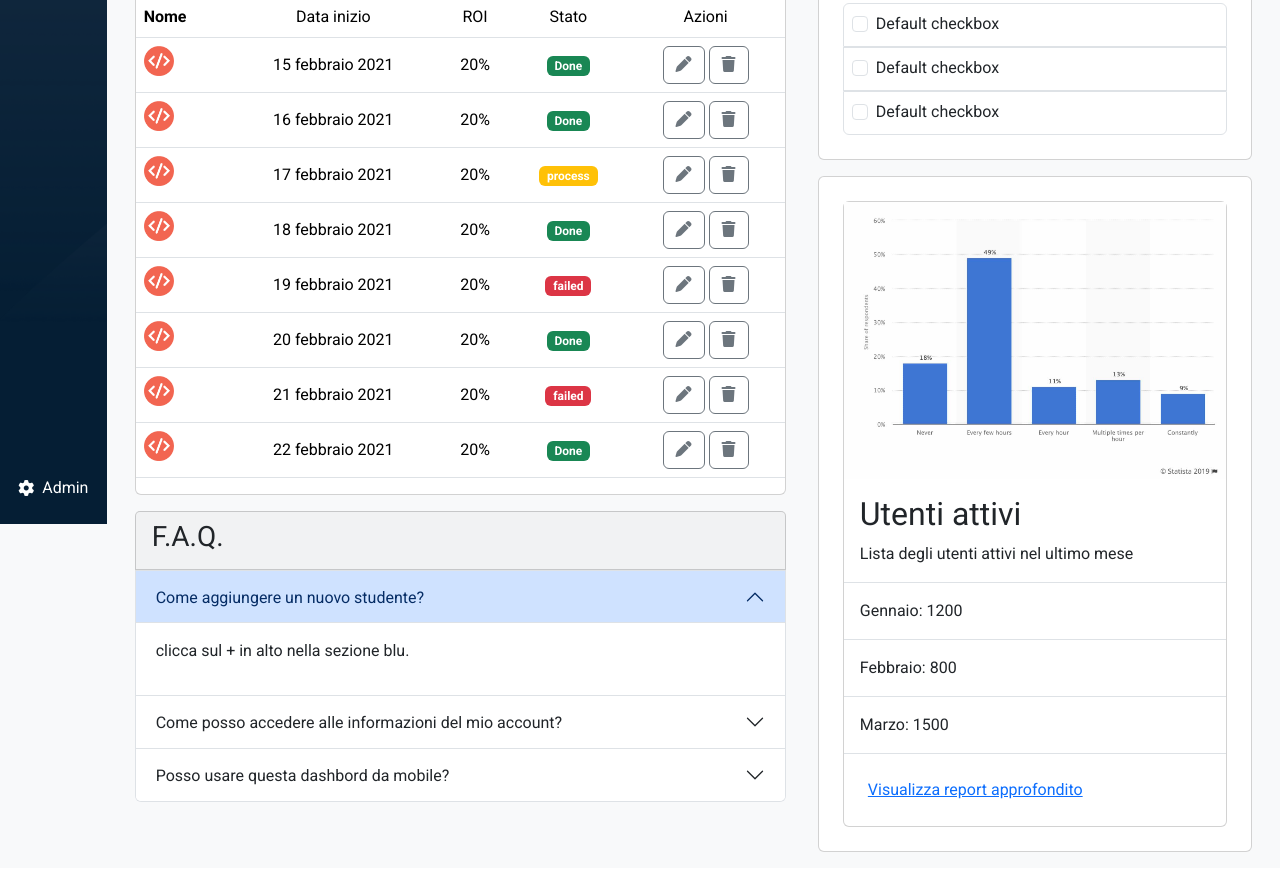
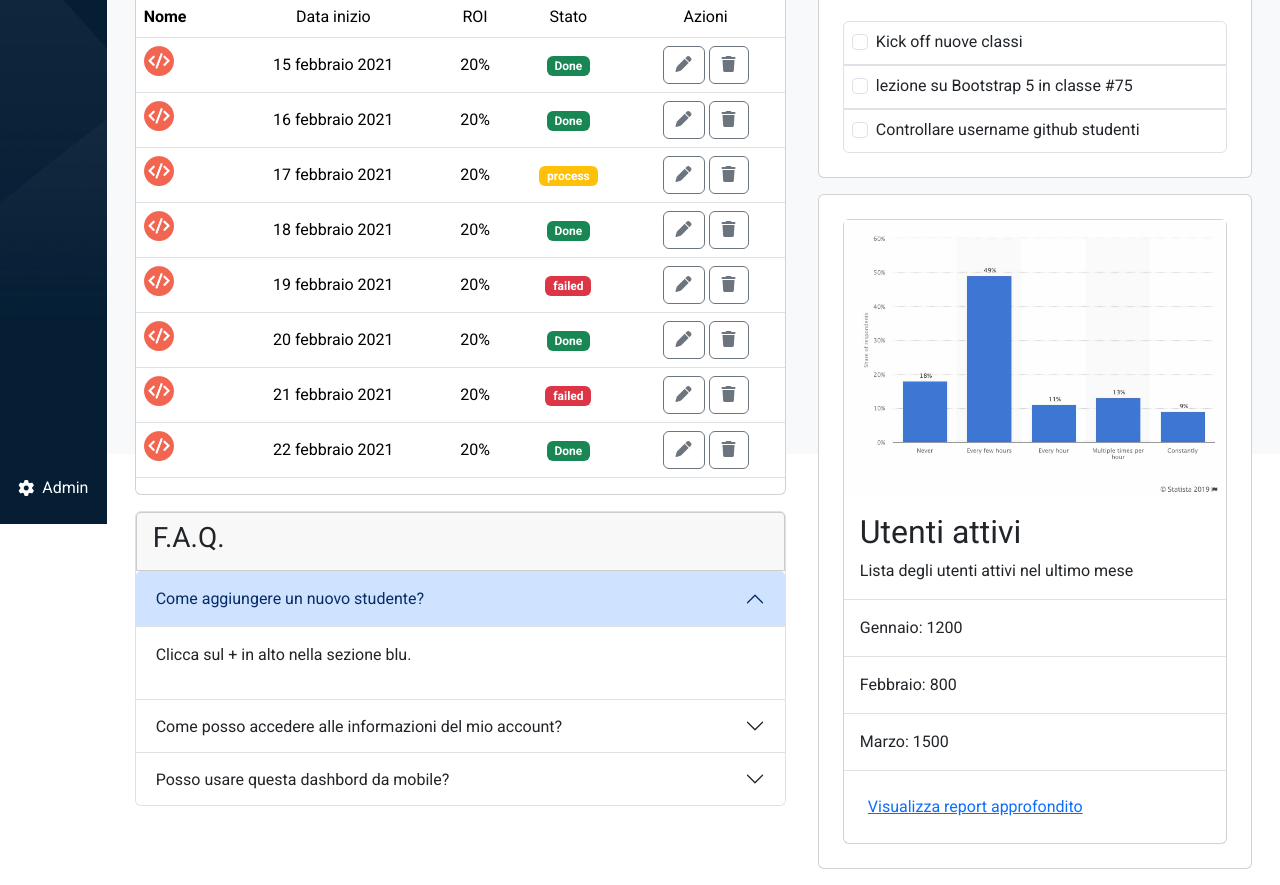
Before and after one commit to RiccardoImperato/html-css-bootstrap-dashboard, a plain HTML site: page index.html in a window 1280 px wide. Shown: the part 276-1161 px from the top of the page. Drawn offline with nearby package versions, Linux system fonts and the light colour scheme.

Commit message:
fix: accordion e file css

```diff
--- a/css/_partials/typo.css
+++ /dev/null
@@ -1,7 +0,0 @@
-/* Typo */
-
-body {
-    font-family: 'Roboto', sans-serif;
-}
-
-/*/ Typo */
--- a/css/style.css
+++ b/css/style.css
@@ -1,8 +1,15 @@
-/* Import */
+/* Common */
 
-@import url(../css/_partials/typo.css);
+body {
+    height: 100vh;
+    font-family: 'Roboto', sans-serif;
+}
 
-/*/ Import */
+main {
+    height: calc(100vh - 4.375rem);
+}
+
+/* Common */
 
 /* Header */
 
@@ -11,7 +18,7 @@ header {
 }
 
 #topbar img {
-    width: 2.5rem;
+    width: 3.125rem;
 }
 
 #topbar img:last-child {
@@ -31,7 +38,13 @@ header {
     background-color: #051e34;
     background-image: url(../img/sidebar-bg.png);
     background-size: cover;
+    background-position: center;
     padding-top: 5.375rem;
+}
+
+#logo,
+#i-menu {
+    min-width: 4.375rem;
 }
 
 .stats img {
@@ -45,7 +58,6 @@ header {
 #offcanvas {
     width: 100%;
 }
-
 
 .table img {
     height: 1.875rem;
@@ -62,12 +74,10 @@ td {
     display: none;
 }
 
-
 /*/ Main */
 
 
 /* Media Queries */
-
 
 @media screen and (min-width:576px) {
 
@@ -77,7 +87,6 @@ td {
     }
 
 }
-
 
 @media screen and (min-width:992px) {
 
@@ -93,7 +102,6 @@ td {
         width: 40%;
     }
 
-
 }
 
 /*/ Media Queries */
--- a/index.html
+++ b/index.html
@@ -25,12 +25,12 @@
     <header class="container-fluid fixed-top bg-white py-3" id="topbar">
         <div class="row align-items-center justify-content-between gx-4">
             <!-- Logos -->
-            <div class="col-1">
+            <div class="col-1" id="logo">
                 <img src="./img/mobile-logo.png" alt="Logo-small" class="d-block d-lg-none">
                 <img src="./img/logo.svg" alt="Logo" class="d-none d-lg-block">
             </div>
             <!-- /Logos -->
-            <!-- Form -->
+            <!-- Searchbar -->
             <div class="col">
                 <div class="input-group">
                     <button class="input-group-text" id="inputGroup-sizing-default">
@@ -40,9 +40,9 @@
                         aria-label="Sizing example input" aria-describedby="inputGroup-sizing-default">
                 </div>
             </div>
-            <!-- /Form -->
+            <!-- /Searchbar -->
             <!-- Top Menu -->
-            <div class="col-1">
+            <div class="col-1" id="i-menu">
                 <div class="d-flex justify-content-around">
                     <i class="fa-solid fa-list-ul d-none d-lg-block text-dark"></i>
                     <i class="fa-solid fa-circle-question d-none d-lg-block text-dark"></i>
@@ -169,10 +169,12 @@
                                                 <span class="badge text-bg-success">Done</span>
                                             </td>
                                             <td class="border-top">
-                                                <button type="button" class="btn btn-outline-secondary"><i
-                                                        class="fa-solid fa-pen"></i></button>
-                                                <button type="button" class="btn btn-outline-secondary"><i
-                                                        class="fa-solid fa-trash"></i></button>
+                                                <button type="button" class="btn btn-outline-secondary">
+                                                    <i class="fa-solid fa-pen"></i>
+                                                </button>
+                                                <button type="button" class="btn btn-outline-secondary">
+                                                    <i class="fa-solid fa-trash"></i>
+                                                </button>
                                             </td>
                                         </tr>
                                         <tr>
@@ -185,10 +187,12 @@
                                                 <span class="badge text-bg-success">Done</span>
                                             </td>
                                             <td class="border-top">
-                                                <button type="button" class="btn btn-outline-secondary"><i
-                                                        class="fa-solid fa-pen"></i></button>
-                                                <button type="button" class="btn btn-outline-secondary"><i
-                                                        class="fa-solid fa-trash"></i></button>
+                                                <button type="button" class="btn btn-outline-secondary">
+                                                    <i class="fa-solid fa-pen"></i>
+                                                </button>
+                                                <button type="button" class="btn btn-outline-secondary">
+                                                    <i class="fa-solid fa-trash"></i>
+                                                </button>
                                             </td>
                                         </tr>
                                         <tr>
@@ -201,10 +205,12 @@
                                                 <span class="badge text-bg-warning text-white">process</span>
                                             </td>
                                             <td class="border-top">
-                                                <button type="button" class="btn btn-outline-secondary"><i
-                                                        class="fa-solid fa-pen"></i></button>
-                                                <button type="button" class="btn btn-outline-secondary"><i
-                                                        class="fa-solid fa-trash"></i></button>
+                                                <button type="button" class="btn btn-outline-secondary">
+                                                    <i class="fa-solid fa-pen"></i>
+                                                </button>
+                                                <button type="button" class="btn btn-outline-secondary">
+                                                    <i class="fa-solid fa-trash"></i>
+                                                </button>
                                             </td>
                                         </tr>
                                         <tr>
@@ -217,10 +223,12 @@
                                                 <span class="badge text-bg-success">Done</span>
                                             </td>
                                             <td class="border-top">
-                                                <button type="button" class="btn btn-outline-secondary"><i
-                                                        class="fa-solid fa-pen"></i></button>
-                                                <button type="button" class="btn btn-outline-secondary"><i
-                                                        class="fa-solid fa-trash"></i></button>
+                                                <button type="button" class="btn btn-outline-secondary">
+                                                    <i class="fa-solid fa-pen"></i>
+                                                </button>
+                                                <button type="button" class="btn btn-outline-secondary">
+                                                    <i class="fa-solid fa-trash"></i>
+                                                </button>
                                             </td>
                                         </tr>
                                         <tr>
@@ -233,10 +241,12 @@
                                                 <span class="badge text-bg-danger">failed</span>
                                             </td>
                                             <td class="border-top">
-                                                <button type="button" class="btn btn-outline-secondary"><i
-                                                        class="fa-solid fa-pen"></i></button>
-                                                <button type="button" class="btn btn-outline-secondary"><i
-                                                        class="fa-solid fa-trash"></i></button>
+                                                <button type="button" class="btn btn-outline-secondary">
+                                                    <i class="fa-solid fa-pen"></i>
+                                                </button>
+                                                <button type="button" class="btn btn-outline-secondary">
+                                                    <i class="fa-solid fa-trash"></i>
+                                                </button>
                                             </td>
                                         </tr>
                                         <tr>
@@ -249,10 +259,12 @@
                                                 <span class="badge text-bg-success">Done</span>
                                             </td>
                                             <td class="border-top">
-                                                <button type="button" class="btn btn-outline-secondary"><i
-                                                        class="fa-solid fa-pen"></i></button>
-                                                <button type="button" class="btn btn-outline-secondary"><i
-                                                        class="fa-solid fa-trash"></i></button>
+                                                <button type="button" class="btn btn-outline-secondary">
+                                                    <i class="fa-solid fa-pen"></i>
+                                                </button>
+                                                <button type="button" class="btn btn-outline-secondary">
+                                                    <i class="fa-solid fa-trash"></i>
+                                                </button>
                                             </td>
                                         </tr>
                                         <tr>
@@ -265,10 +277,12 @@
                                                 <span class="badge text-bg-danger">failed</span>
                                             </td>
                                             <td class="border-top">
-                                                <button type="button" class="btn btn-outline-secondary"><i
-                                                        class="fa-solid fa-pen"></i></button>
-                                                <button type="button" class="btn btn-outline-secondary"><i
-                                                        class="fa-solid fa-trash"></i></button>
+                                                <button type="button" class="btn btn-outline-secondary">
+                                                    <i class="fa-solid fa-pen"></i>
+                                                </button>
+                                                <button type="button" class="btn btn-outline-secondary">
+                                                    <i class="fa-solid fa-trash"></i>
+                                                </button>
                                             </td>
                                         </tr>
                                         <tr>
@@ -281,10 +295,11 @@
                                                 <span class="badge text-bg-success">Done</span>
                                             </td>
                                             <td class="border-top">
-                                                <button type="button" class="btn btn-outline-secondary"><i
-                                                        class="fa-solid fa-pen"></i></button>
-                                                <button type="button" class="btn btn-outline-secondary"><i
-                                                        class="fa-solid fa-trash"></i></button>
+                                                <button type="button" class="btn btn-outline-secondary">
+                                                    <i class="fa-solid fa-pen"></i></button>
+                                                <button type="button" class="btn btn-outline-secondary">
+                                                    <i class="fa-solid fa-trash"></i>
+                                                </button>
                                             </td>
                                         </tr>
                                     </tbody>
@@ -294,22 +309,20 @@
                         <!-- /Table -->
                         <!-- Accordion -->
                         <div class="col p-0">
-                            <div class="card card-header">
-                                <h3>F.A.Q.</h3>
-                            </div>
                             <div class="accordion" id="accordionExample">
-                                <div class="accordion-item rounded-0">
-                                    <h2 class="accordion-header">
-                                        <button class="accordion-button rounded-0" type="button"
-                                            data-bs-toggle="collapse" data-bs-target="#collapseOne" aria-expanded="true"
-                                            aria-controls="collapseOne">
-                                            Come aggiungere un nuovo studente?
-                                        </button>
+                                <div class="accordion-item">
+                                    <div class="card card-header">
+                                        <h3>F.A.Q.</h3>
+                                    </div>
+                                    <button class="accordion-button" type="button" data-bs-toggle="collapse"
+                                        data-bs-target="#collapseOne" aria-expanded="true" aria-controls="collapseOne">
+                                        Come aggiungere un nuovo studente?
+                                    </button>
                                     </h2>
                                     <div id="collapseOne" class="accordion-collapse collapse show"
                                         data-bs-parent="#accordionExample">
                                         <div class="accordion-body">
-                                            <p>clicca sul + in alto nella sezione blu.</p>
+                                            <p>Clicca sul + in alto nella sezione blu.</p>
                                         </div>
                                     </div>
                                 </div>
@@ -324,7 +337,7 @@
                                     <div id="collapseTwo" class="accordion-collapse collapse"
                                         data-bs-parent="#accordionExample">
                                         <div class="accordion-body">
-                                            <p>clicca sulla campanella.</p>
+                                            <p>Clicca sulla campanella.</p>
                                         </div>
                                     </div>
                                 </div>
@@ -358,34 +371,32 @@
                         <div class="col p-0 m-0 card">
                             <div>
                                 <div class="card-header">
-                                    Featured
+                                    <h3>Todo</h3>
                                 </div>
                             </div>
                             <div class="m-4">
                                 <div class="border rounded-top p-2">
                                     <div class="form-check">
                                         <input class="form-check-input ps-2" type="checkbox" value=""
-                                            id="flexCheckDefault">
-                                        <label class="form-check-label" for="flexCheckDefault">
-                                            Default checkbox
+                                            id="flexCheckKick">
+                                        <label class="form-check-label" for="flexCheckKick">
+                                            Kick off nuove classi
                                         </label>
                                     </div>
                                 </div>
                                 <div class="border p-2">
                                     <div class="form-check">
-                                        <input class="form-check-input ps-2" type="checkbox" value=""
-                                            id="flexCheckDefault">
-                                        <label class="form-check-label" for="flexCheckDefault">
-                                            Default checkbox
+                                        <input class="form-check-input ps-2" type="checkbox" value="" id="flexCheck75">
+                                        <label class="form-check-label" for="flexCheck75">
+                                            lezione su Bootstrap 5 in classe #75
                                         </label>
                                     </div>
                                 </div>
                                 <div class="border rounded-bottom p-2">
                                     <div class="form-check">
-                                        <input class="form-check-input ps-2" type="checkbox" value=""
-                                            id="flexCheckDefault">
-                                        <label class="form-check-label" for="flexCheckDefault">
-                                            Default checkbox
+                                        <input class="form-check-input ps-2" type="checkbox" value="" id="flexCheckGit">
+                                        <label class="form-check-label" for="flexCheckGit">
+                                            Controllare username github studenti
                                         </label>
                                     </div>
                                 </div>
```
